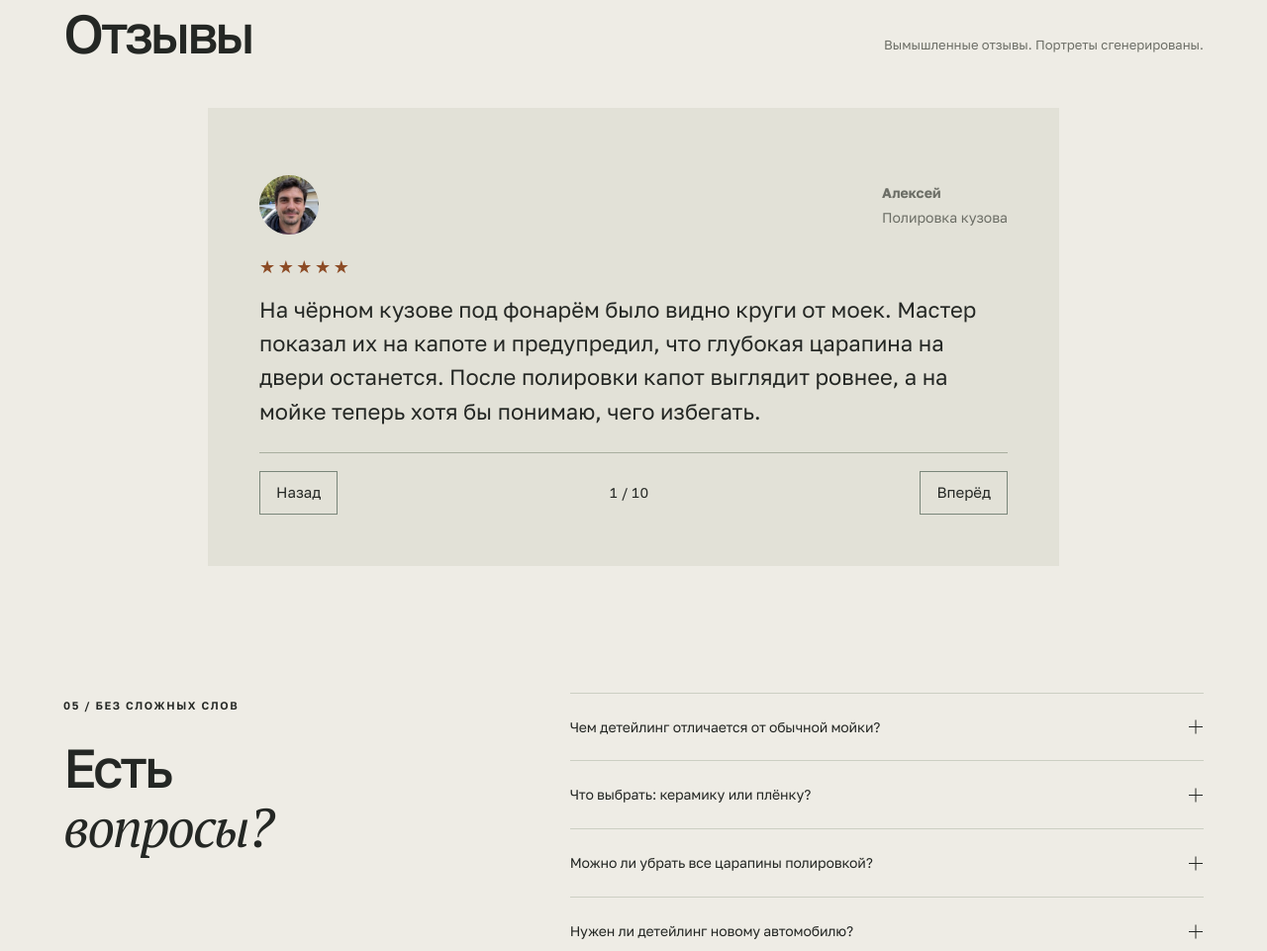
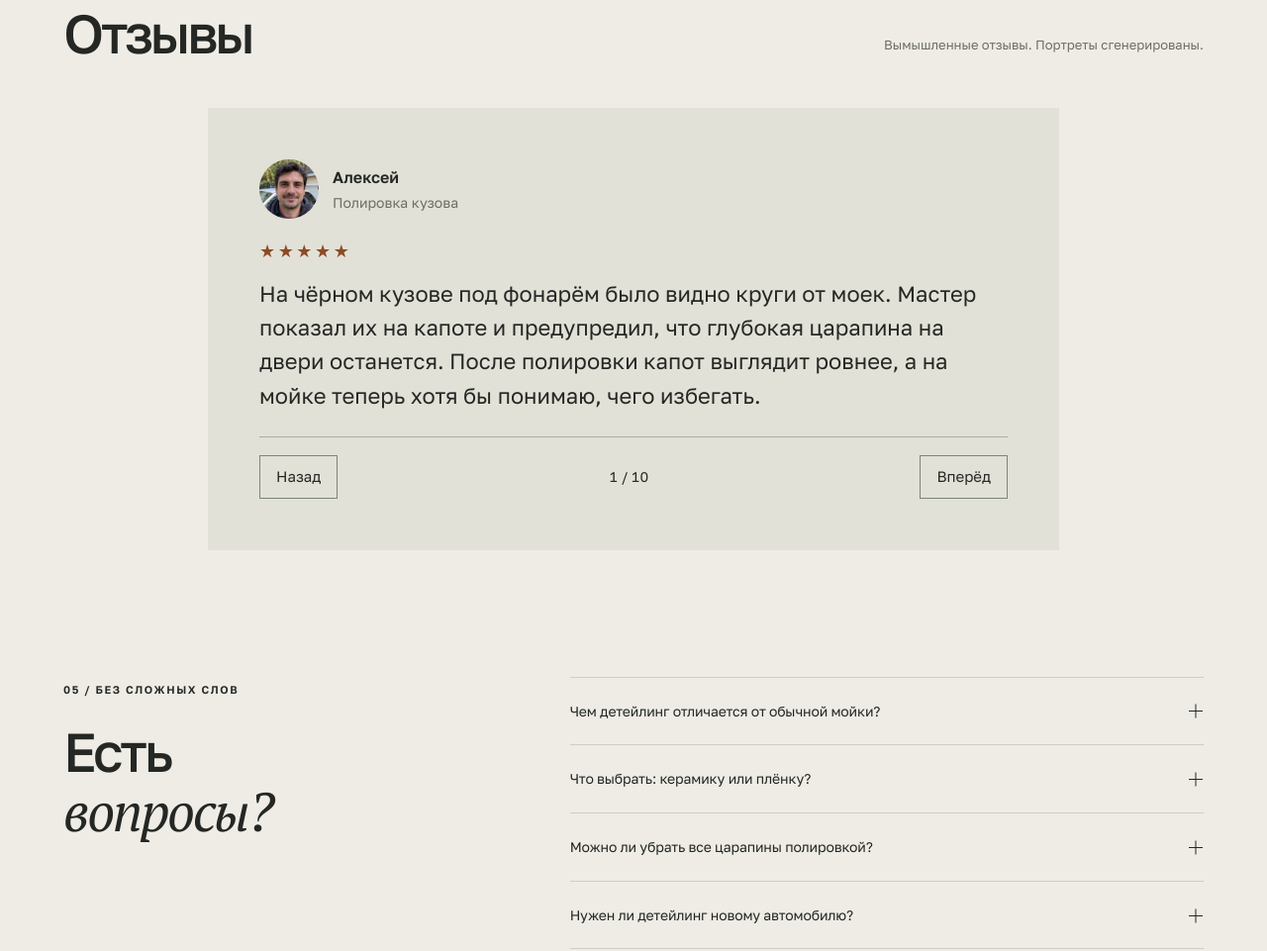
Before and after one commit to DinoDafor/forma-detailing, a plain HTML site: page dist/index.html in a window 1280 px wide. Shown: the part 6335-7296 px from the top of the page at 99% size. Drawn offline with Linux system fonts and the light colour scheme.

Commit message:
Align review portraits and author details

```diff
--- a/dist/experience.css
+++ b/dist/experience.css
@@ -28,8 +28,8 @@
 .studio-reviews .review-slide { border: 0; padding: 0; }
 .review-slide[hidden] { display: none; }
 .review-track { min-height: 245px; }
-.review-person { display: flex; align-items: center; gap: 14px; }
-.studio-reviews .review-person figcaption { padding: 0; color: var(--ink); font-size: 1rem; font-weight: 600; }
+.studio-reviews .review-person { display: flex; flex-direction: row; justify-content: flex-start; align-items: center; gap: 14px; padding: 0; }
+.review-person strong { color: var(--ink); font-size: 1rem; font-weight: 600; }
 .review-person p { font-size: .875rem; color: var(--muted); margin-top: 3px; }
 .review-photo { width: 60px; height: 60px; flex: 0 0 60px; border-radius: 50%; background: #b0bcaf url("assets/review-portraits.jpg") var(--avatar-x) var(--avatar-y) / 500% 200% no-repeat; }
 .review-stars { margin: 19px 0 12px; font-size: 1.125rem; letter-spacing: .14em; color: #8c4b25; }
```
